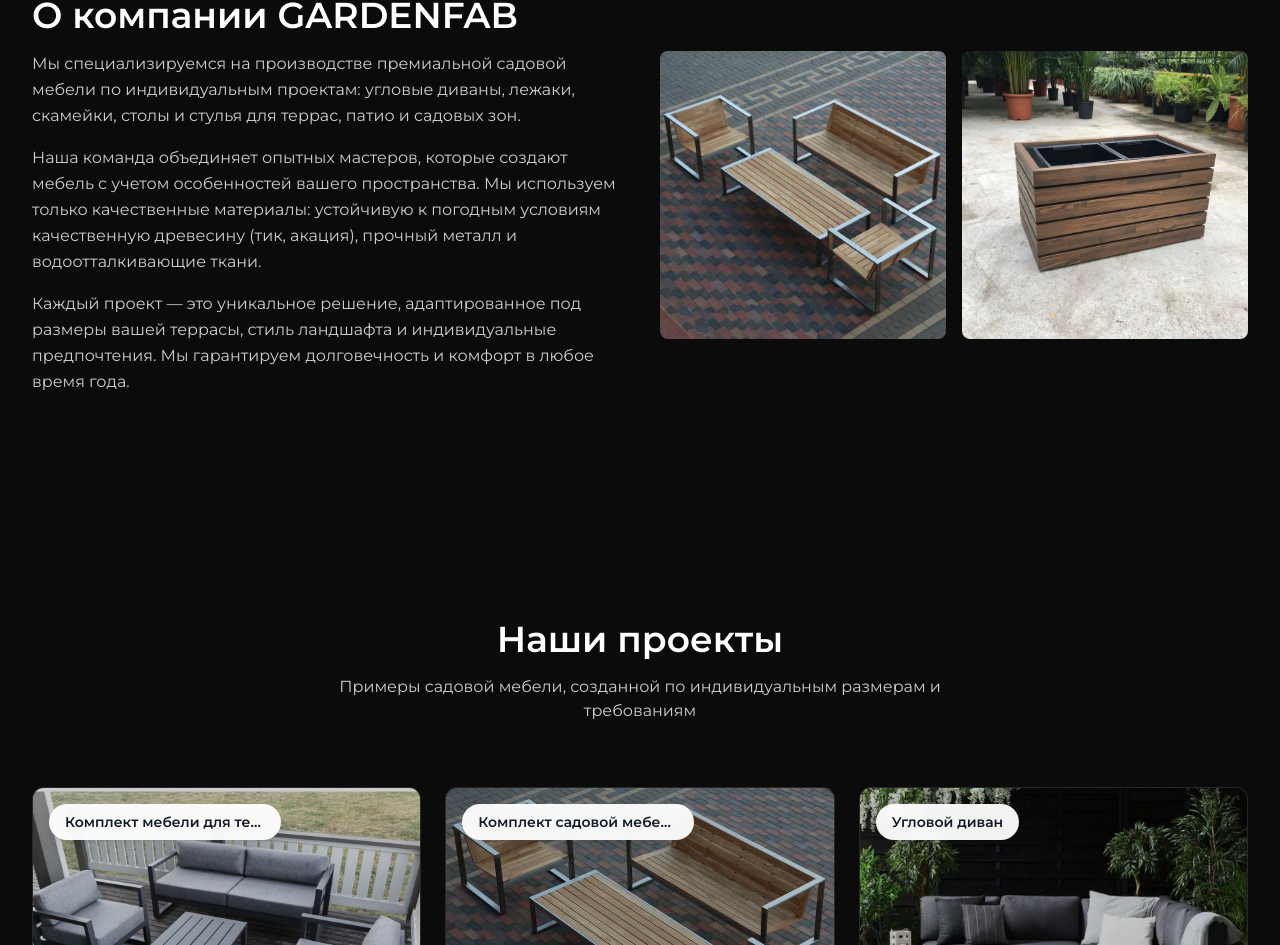
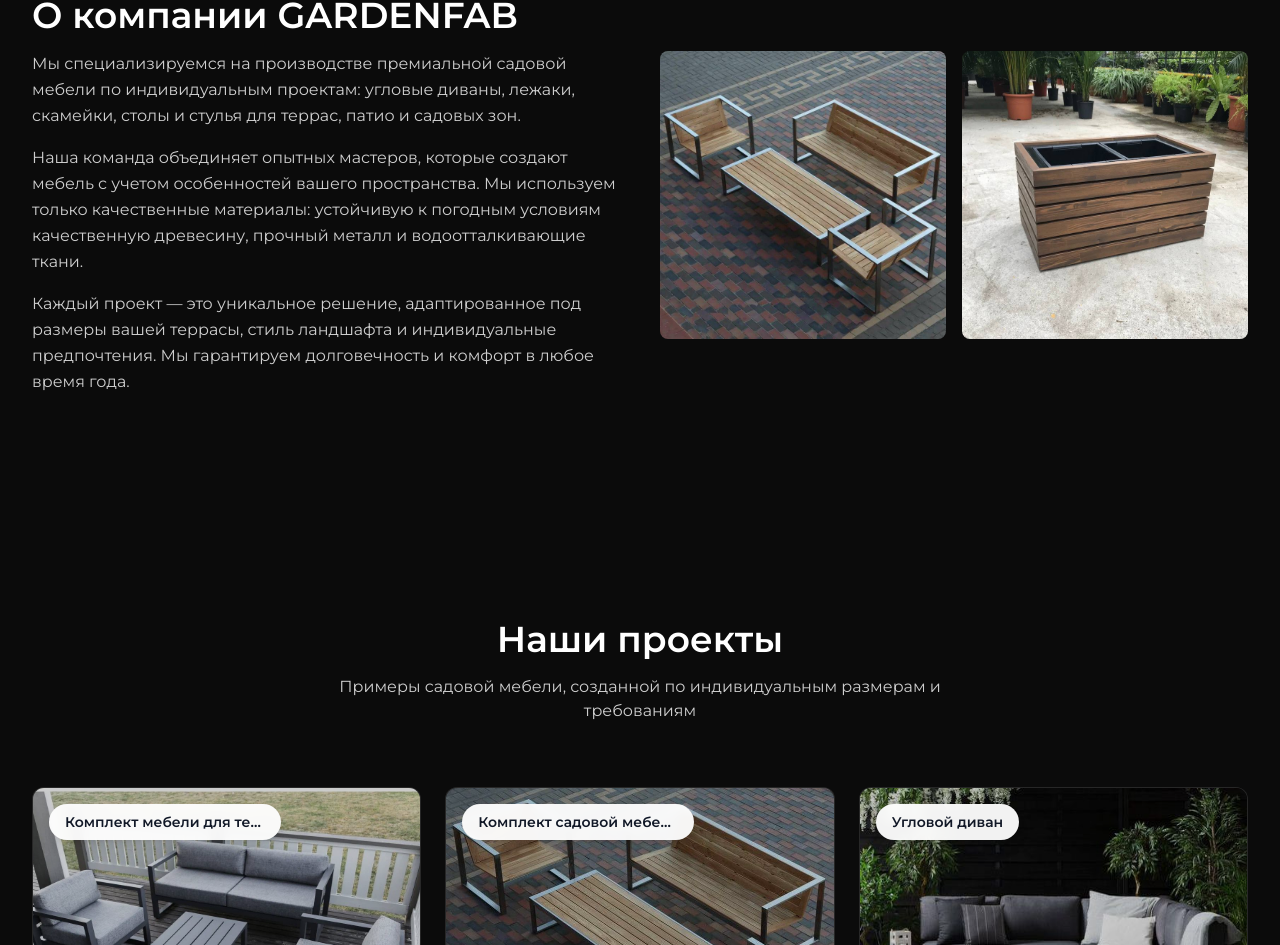
Before and after one commit to rainboowbee/furniture_site, a Next.js app: page / in a window 1280 px wide. Shown: the part 949-1894 px from the top of the page. Built offline with nearby package versions, Linux system fonts and the light colour scheme; no server answers.

Commit message:
fix about block

```diff
--- a/src/components/About.tsx
+++ b/src/components/About.tsx
@@ -25,7 +25,7 @@ export default function About() {
               Мы специализируемся на производстве премиальной садовой мебели по индивидуальным проектам: угловые диваны, лежаки, скамейки, столы и стулья для террас, патио и садовых зон.
             </p>
             <p className="mt-4 text-white/80 leading-relaxed">
-              Наша команда объединяет опытных мастеров, которые создают мебель с учетом особенностей вашего пространства. Мы используем только качественные материалы: устойчивую к погодным условиям качественную древесину (тик, акация), прочный металл и водоотталкивающие ткани.
+              Наша команда объединяет опытных мастеров, которые создают мебель с учетом особенностей вашего пространства. Мы используем только качественные материалы: устойчивую к погодным условиям качественную древесину, прочный металл и водоотталкивающие ткани.
             </p>
             <p className="mt-4 text-white/80 leading-relaxed">
               Каждый проект — это уникальное решение, адаптированное под размеры вашей террасы, стиль ландшафта и индивидуальные предпочтения. Мы гарантируем долговечность и комфорт в любое время года.
```
